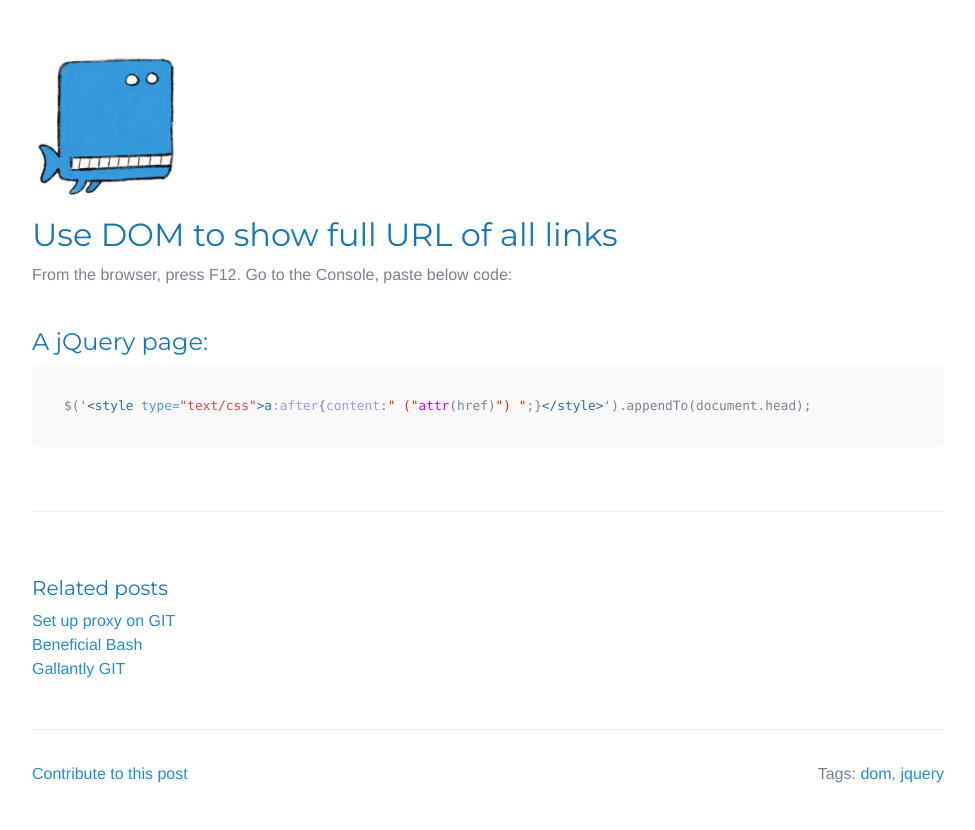
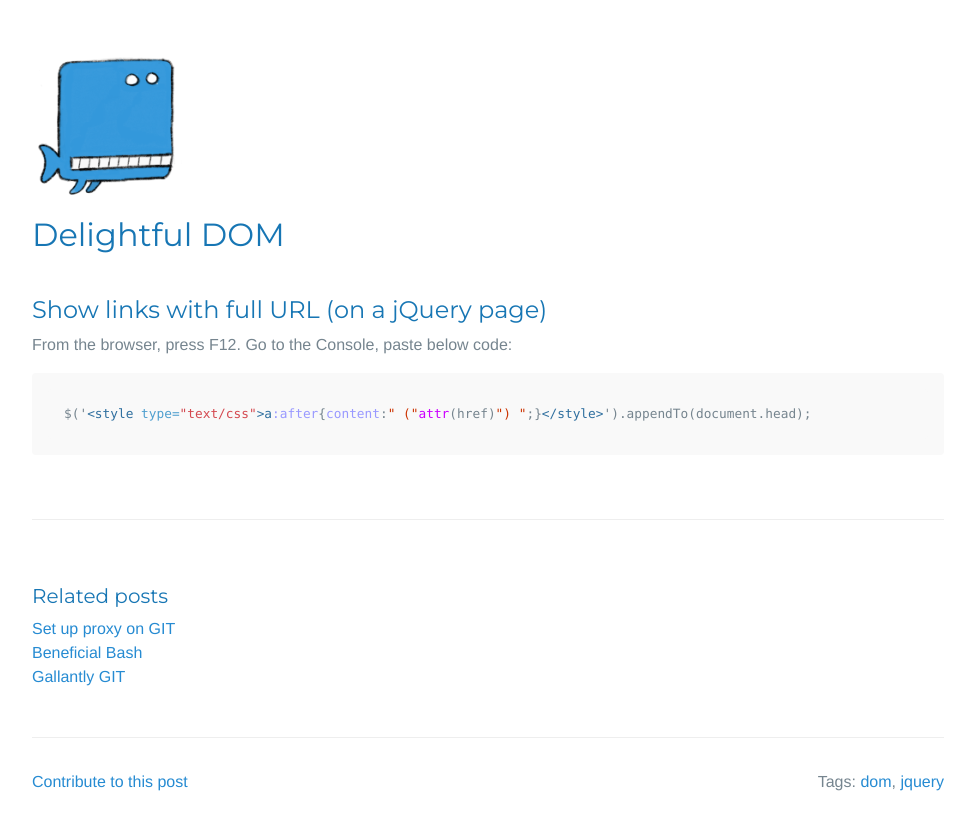
Before and after one commit to cirgl/lthr.github.io, a Jekyll site: the page built from _posts/2016-04-25-delightful-dom.md, in a window 1280 px wide. Shown: the top 830 px of the page, without its empty margins (152-1127 px from the left). Built offline with Jekyll 4.4.1, drawn with Linux system fonts in a browser that asks for light colours; comment, search, counter and statistics services are not loaded.

Commit message:
change to dom page

````diff
--- a/_posts/2016-04-25-highlight-links.md
+++ b/_posts/2016-04-25-delightful-dom.md
@@ -1,14 +1,14 @@
 ---
 layout: post
-title: Use DOM to show full URL of all links
+title: Delightful DOM
 tags:
 - dom
 - jquery
 ---
 
+## Show links with full URL (on a jQuery page)
+
 From the browser, press F12. Go to the Console, paste below code:
-
-## A jQuery page:
 
 ```html
 $('<style type="text/css">a:after{content:" ("attr(href)") ";}</style>').appendTo(document.head);
````
